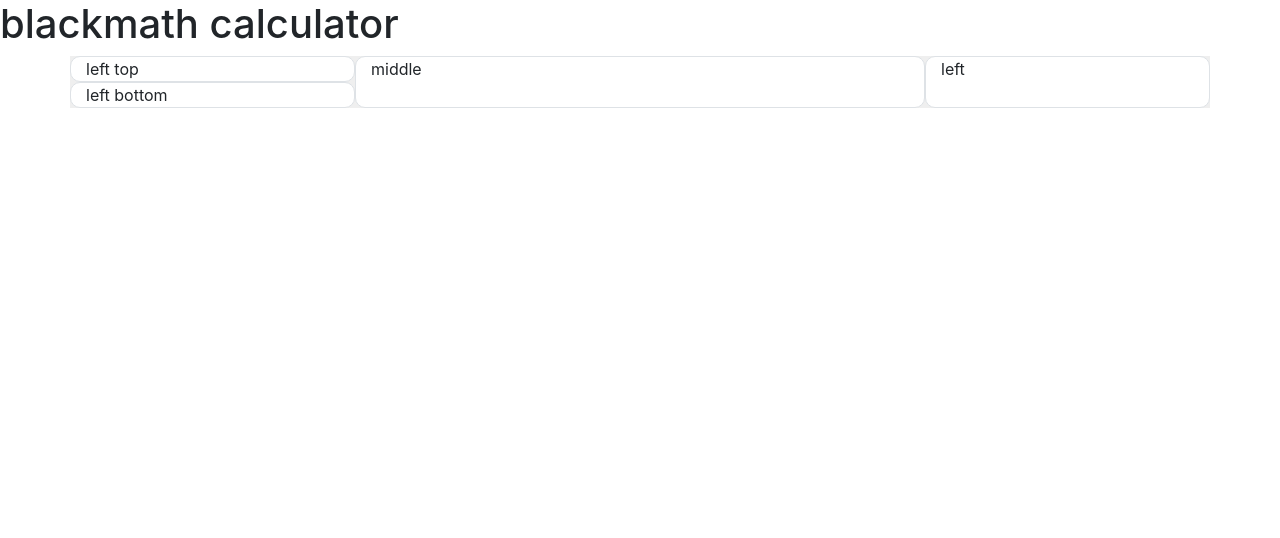
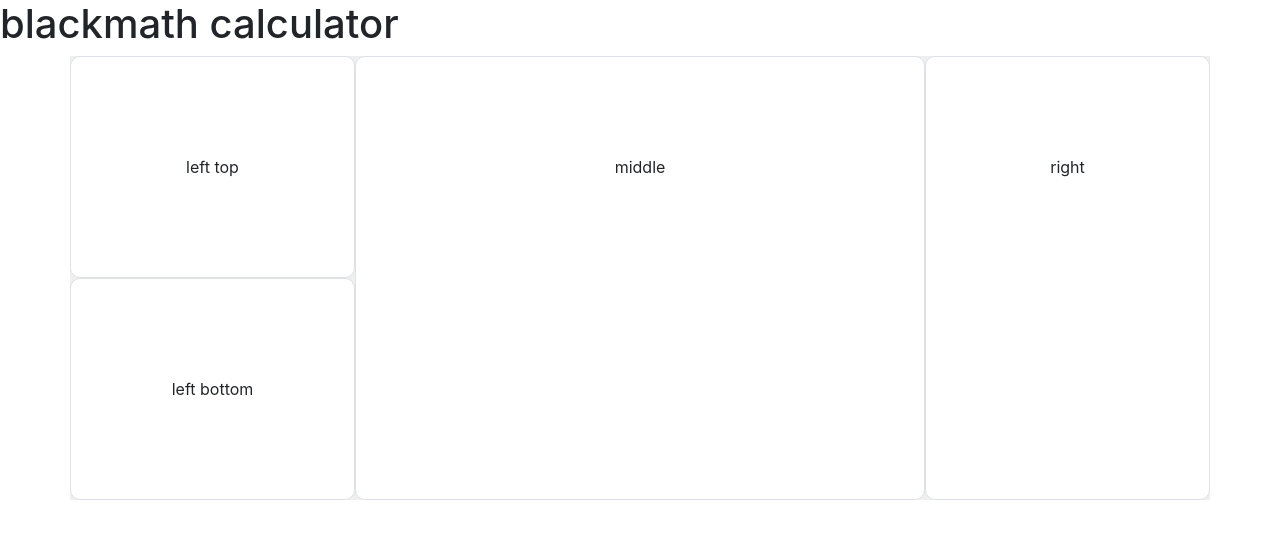
Before and after one commit to madhat5/BM-calculator, a website: page src/index.html in a window 1280 px wide. Drawn offline with nearby package versions, Linux system fonts and the light colour scheme; files that its build step writes are made by us from their sources.

Commit message:
moar skeleton

```diff
--- a/src/index.html
+++ b/src/index.html
@@ -23,18 +23,26 @@
         <div class="col-xs-12 col-md-3 ">
           <div class="row">
             <div class="col-xs-12 col-md-12 border">
-              left top
+              <div class="box">
+                  left top
+              </div>
             </div>
             <div class="col-xs-12 col-md-12 border">
-              left bottom
+              <div class="box">
+                  left bottom
+              </div>
             </div>
           </div>
         </div>
         <div class="col-xs-12 col-md-6 border">
-          middle
+          <div class="box">
+            middle
+          </div>
         </div>
         <div class="col-xs-12 col-md-3 border">
-          left
+          <div class="box">
+            right
+          </div>
         </div>
       </div>
     </div>
--- a/src/scss/styles.scss
+++ b/src/scss/styles.scss
@@ -6,6 +6,18 @@
   background-color: #efefef;
 }
 
+.box {
+  display: flex;
+  align-items: center;
+  justify-content: center;
+  background: #ffffff;
+  margin: 10px 0;
+  padding: 5px;
+  width: 100%;
+  min-height: 200px;
+  border-radius: 10px;
+}
+
 .border {
   // border: 1px solid #000000;
   background-color: #ffffff;
```
